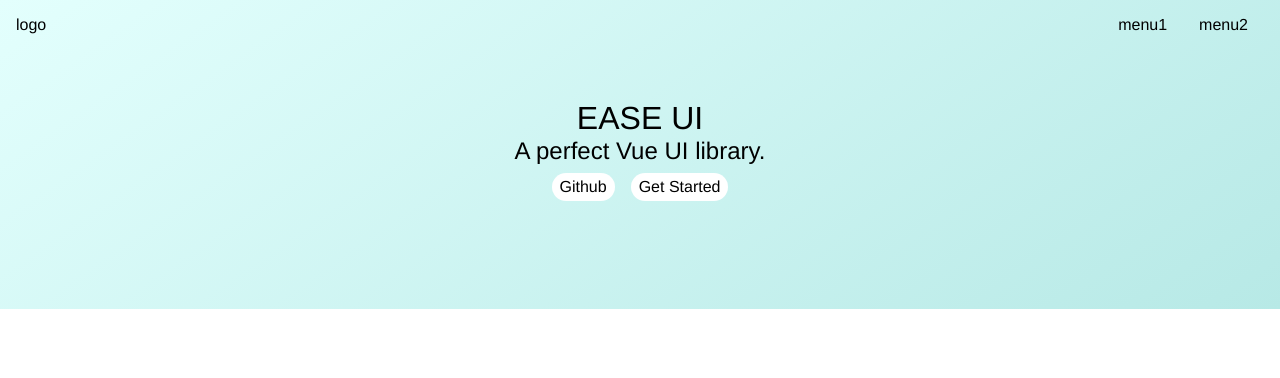
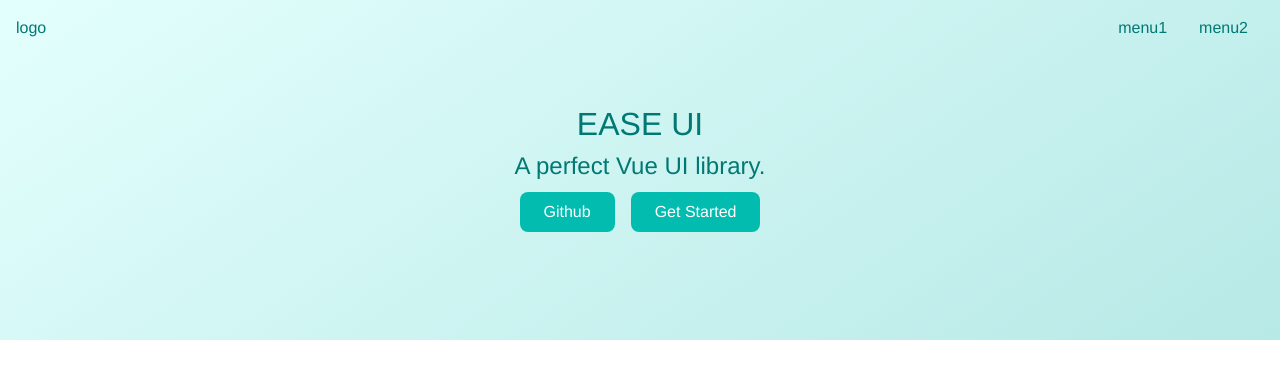
Before and after one commit to L-Qichen/ease-UI, a Vue app: page / in a window 1280 px wide. Shown: the top 378 px of the page. Built offline with nearby package versions, Linux system fonts and the light colour scheme; a web font is replaced by a local one.

Commit message:
added css for homepage buttons

```diff
--- a/src/components/Topnav.vue
+++ b/src/components/Topnav.vue
@@ -23,7 +23,9 @@ export default {
 </script>
 
 <style lang="scss" scoped>
+$fontColor: #007974;
 .Topnav {
+  color: $fontColor;
   display: flex;
   padding: 16px;
   position: fixed;
--- a/src/index.scss
+++ b/src/index.scss
@@ -39,4 +39,6 @@ h6 {
 
 body {
   font-size: 16px;
+  line-height: 1.5;
+  color: #1d2c40;
 }
--- a/src/views/Home.vue
+++ b/src/views/Home.vue
@@ -22,6 +22,8 @@ export default {
 </script>
 
 <style lang="scss" scoped>
+$green: #02bcb0;
+$fontColor: #007974;
 .topnavAndBanner {
   background: linear-gradient(
     145deg,
@@ -30,6 +32,7 @@ export default {
   );
 }
 .banner {
+  color: $fontColor;
   padding: 100px 0;
   display: flex;
   flex-direction: column;
@@ -39,13 +42,11 @@ export default {
     padding: 8px 0;
     a {
       margin: 0 8px;
-      background: #fff;
+      background: $green;
+      color: white;
       display: inline-block;
-      $h: 28px;
-      height: $h;
-      line-height: $h;
-      border-radius: calc($h / 2);
-      padding: 0 8px;
+      border-radius: 8px;
+      padding: 8px 24px;
     }
   }
 }
```
